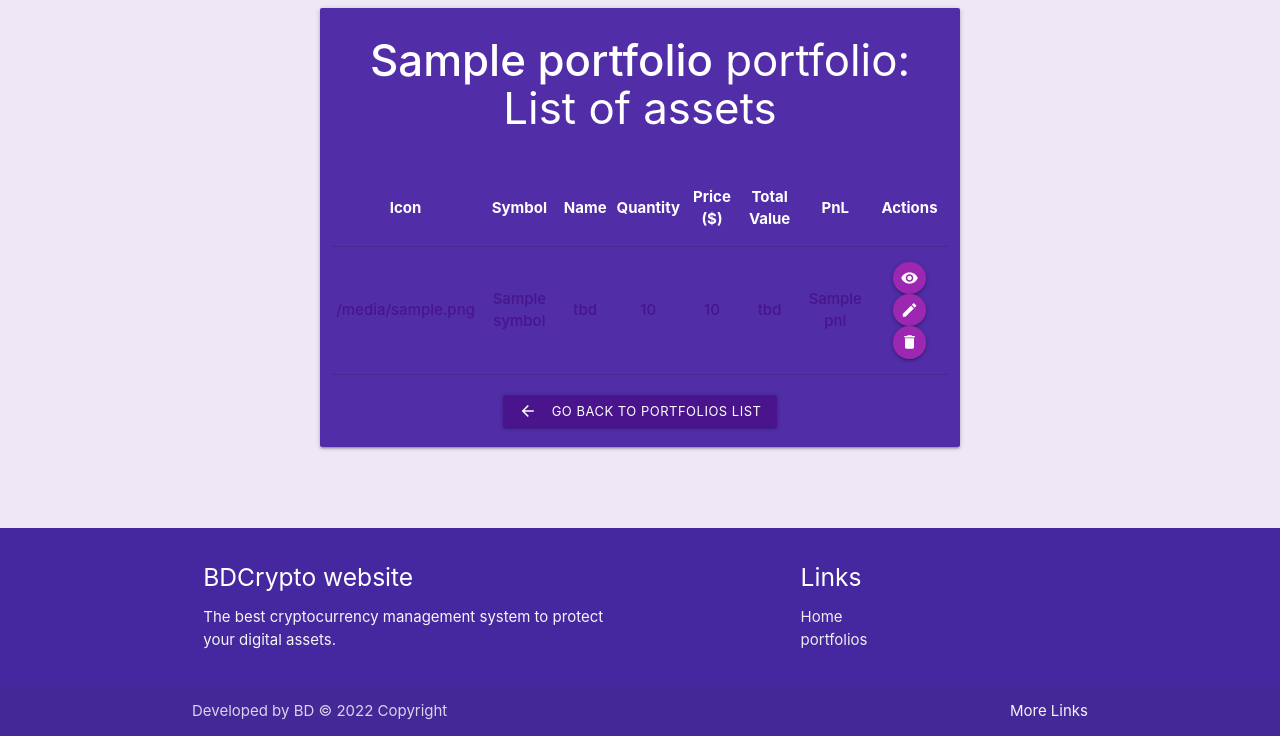
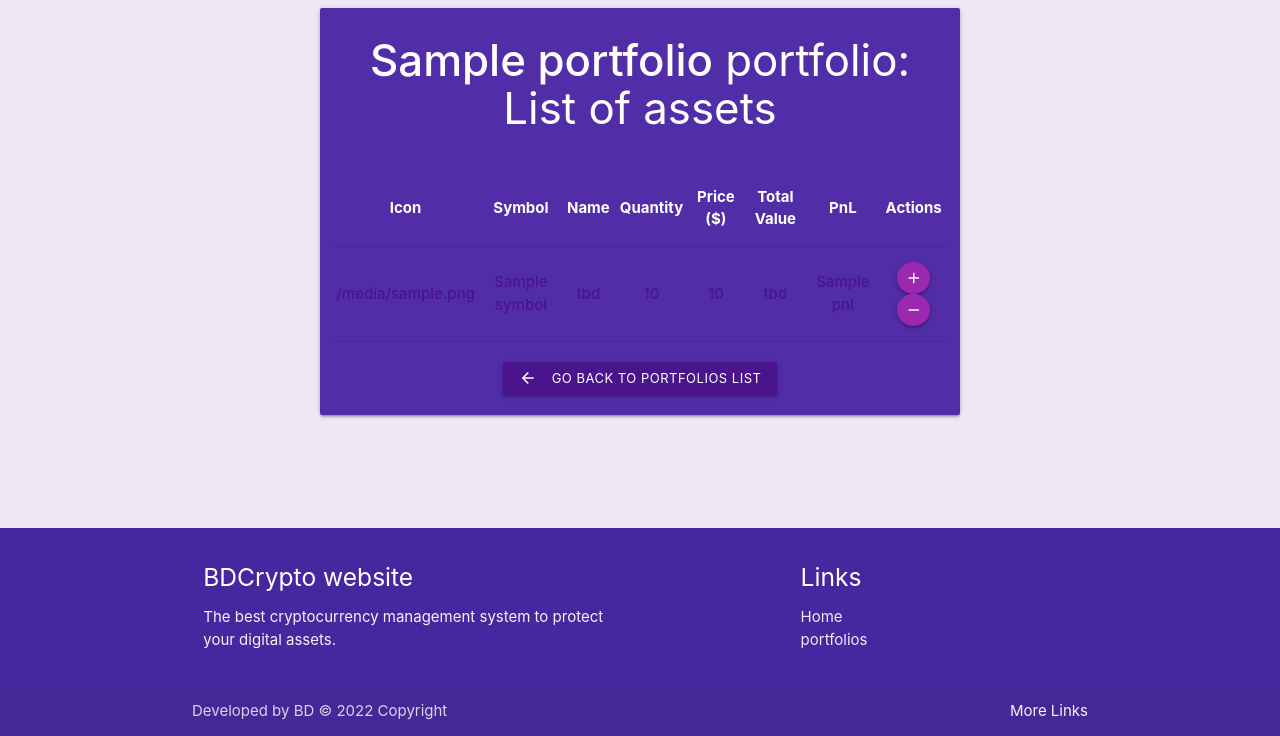
Before and after one commit to Bruno-Diego/bdcrypto-portfolio4, a Django app: template templates/home/portfolio.html in a window 1280 px wide. Shown: the part 64-800 px from the top of the page. Run offline with Django 3.2, Linux system fonts and the light colour scheme; tables that the repository leaves empty hold one stand-in row (values such as "Sample post"); the template is opened without the code that fills it: values that come from a table or form of the project are taken from there, most other values are stand-ins (such as "Sample title", 1, 10 or a date in 2020); data that the repository does not hold is empty.

Commit message:
Create buy/sell icons to portfolio

```diff
--- a/templates/home/portfolio.html
+++ b/templates/home/portfolio.html
@@ -58,9 +58,8 @@
                                 <span class="purple-text text-darken-4"><strong>{{ asset.pnl }}</strong></span>
                             </td>
                             <td>
-                                <a href="{% url 'portfolio' portfolio.slug %}" title="View" class="btn-floating btn-small waves-effect waves-light purple"><i class="material-icons">visibility</i></a>
-                                <a href="{% url 'update' portfolio.slug %}" title="Edit" class="btn-floating btn-small waves-effect waves-light purple"><i class="material-icons">edit</i></a>
-                                <a href="{% url 'delete' portfolio.slug %}" title="Delete" class="btn-floating btn-small waves-effect waves-light purple"><i class="material-icons">delete</i></a>
+                                <a href="{% url 'portfolio' portfolio.slug %}" title="Buy Crypto" class="btn-floating btn-small waves-effect waves-light purple"><i class="material-icons">add</i></a>
+                                <a href="{% url 'update' portfolio.slug %}" title="Sell Crypto" class="btn-floating btn-small waves-effect waves-light purple"><i class="material-icons">remove</i></a>
                             </td>
                         </tr>
                         {% empty %}
```
